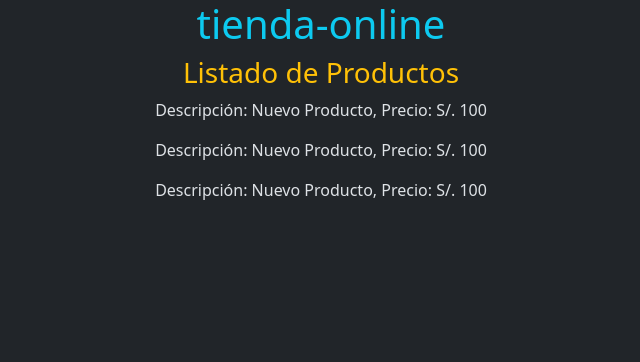
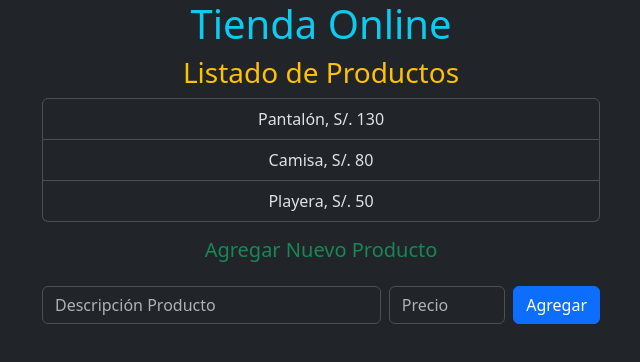
Before and after one commit to FVilcahuamanOlitel/tienda-online, an Angular app: page / in a window 1280 px wide. Shown: the top 362 px of the page, without its empty margins (319-959 px from the left). Built offline with nearby package versions, Linux system fonts and the light colour scheme.

Commit message:
feat: flujo de datos y directivas

```diff
--- a/src/app/app.component.ts
+++ b/src/app/app.component.ts
@@ -9,5 +9,5 @@
   styleUrl: './app.component.css'
 })
 export class AppComponent {
-  title = 'tienda-online';
+  title = 'Tienda Online';
 }
--- a/src/app/listado-productos/listado-productos.component.html
+++ b/src/app/listado-productos/listado-productos.component.html
@@ -1,4 +1,26 @@
 <h3 class="text-warning">Listado de Productos</h3>
-<app-producto/>
-<app-producto/>
-<app-producto/>
+<ul class="list-group w-50 mx-auto">
+    @for (producto of productos; track producto) {
+        <li class="list-group-item text-center">
+            {{ producto.descripcion }},
+            S/. {{ producto.precio }}
+        </li>
+    } @empty {
+        <li class="list-group-item text-center">No hay productos.</li>
+    }
+</ul>
+
+<h5 class="text-success mt-3">Agregar Nuevo Producto</h5>
+
+<form class="d-flex justify-content-between align-items-center my-4 w-50 mx-auto">
+    <input type="text" id="descripcion" name="descripcion"
+        placeholder="Descripción Producto" class="form-control me-2 w-75"
+        autocomplete="off"
+        [(ngModel)]="descripcionInput" />
+
+    <input type="number" id="precio" name="precio"
+        placeholder="Precio" class="form-control me-2 w-25"
+        [(ngModel)]="precioInput" />
+
+    <button type="submit" class="btn btn-primary" (click)="agregarProducto()">Agregar</button>
+</form>
--- a/src/app/listado-productos/listado-productos.component.ts
+++ b/src/app/listado-productos/listado-productos.component.ts
@@ -1,11 +1,33 @@
 import { Component } from '@angular/core';
-import { ProductoComponent } from '../producto/producto.component';
+import { Producto } from '../models/producto';
+import { FormsModule } from '@angular/forms';
 
 @Component({
   selector: 'app-listado-productos',
-  imports: [ProductoComponent],
+  imports: [FormsModule],
   templateUrl: './listado-productos.component.html'
 })
 export class ListadoProductosComponent {
+  productos: Producto[] = [
+    new Producto('Pantalón', 130.0),
+    new Producto('Camisa', 80.0),
+    new Producto('Playera', 50.0),
+  ];
 
+  descripcionInput: string = '';
+  precioInput: number | null = null;
+
+  agregarProducto() {
+    if (this.descripcionInput.trim() === '' || this.precioInput == null ||
+        this.precioInput <= 0) {
+      console.log('Debe ingresar una descripción y un precio válidos');
+      return;
+    }
+
+    const producto = new Producto(this.descripcionInput, this.precioInput);
+    this.productos.push(producto);
+
+    this.descripcionInput = '';
+    this.precioInput = 0;
+  }
 }
--- /dev/null
+++ b/src/app/models/producto.ts
@@ -0,0 +1,6 @@
+export class Producto {
+    constructor(
+        public descripcion: string,
+        public precio: number
+    ) {}
+}
```
